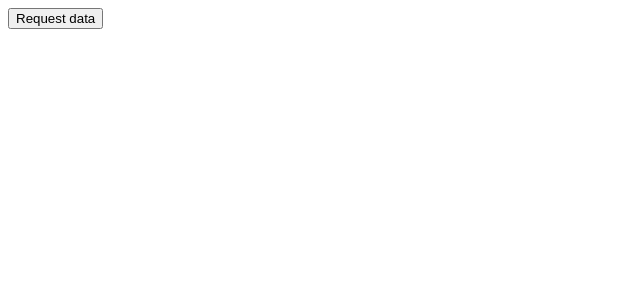
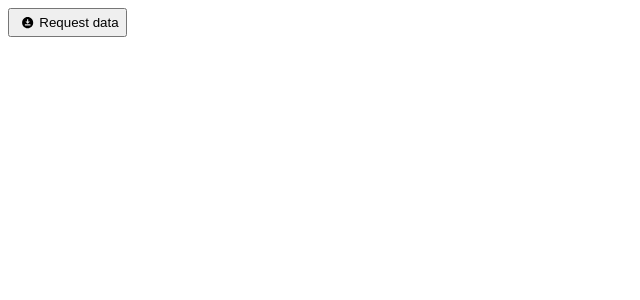
Before and after one commit to DariHernandez/Task-Board---Fazt-Curso-de-Reactjs-desde-Cero-para-principiantes-2022, a React (Vite) app: page / in a window 1280 px wide. Shown: the top 300 px of the page, without its empty margins (0-640 px from the left). Built offline with nearby package versions, Linux system fonts and the light colour scheme.

Commit message:
Third party modules

```diff
--- a/package.json
+++ b/package.json
@@ -11,7 +11,8 @@
   "dependencies": {
     "prop-types": "^15.8.1",
     "react": "^18.2.0",
-    "react-dom": "^18.2.0"
+    "react-dom": "^18.2.0",
+    "react-icons": "^4.4.0"
   },
   "devDependencies": {
     "@types/react": "^18.0.17",
--- /dev/null
+++ b/src/Posts.css
@@ -0,0 +1,9 @@
+button {
+    display: flex;
+    align-items: center;
+    justify-content: center;
+}
+
+button svg {
+    padding: 5px;
+}
--- a/src/Posts.jsx
+++ b/src/Posts.jsx
@@ -1,10 +1,23 @@
+import './Posts.css'
+
+// import material design icons
+import { MdDownloadForOffline } from 'react-icons/md'
+
 const HandleClick = () => {
-    fetch ("https://jsonplaceholder.typicode.com/posts") // query data to api
-        .then (response => response.json()) // convert data to json
-        .then (data => console.log (data)) // show data in terminal
-        .catch (error => console.error (error)) // if error, catch it and sho in terminal
+    fetch('https://jsonplaceholder.typicode.com/posts') // query data to api
+        .then((response) => response.json()) // convert data to json
+        .then((data) => console.log(data)) // show data in terminal
+        .catch((error) => console.error(error)) // if error, catch it and sho in terminal
 }
 
 export const Posts = () => {
-    return <button onClick={HandleClick}>Request data</button>
+    return (
+        <button onClick={HandleClick}>
+            {/* use icon */}
+            <MdDownloadForOffline />
+            <span>
+                Request data
+            </span>
+        </button>
+    )
 }
```
Also changed, not shown: 1 other file (tests, documents, lock files or other folders).
